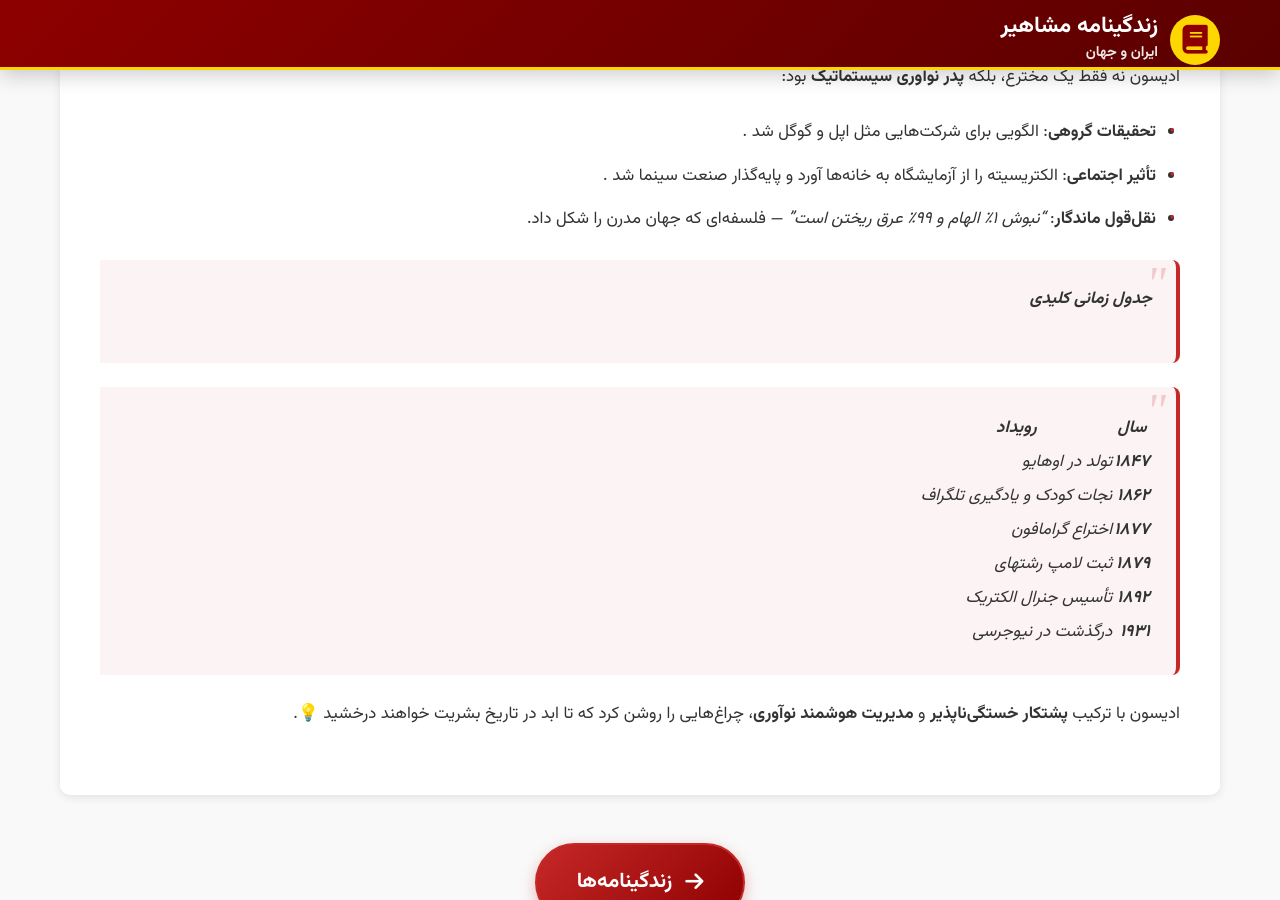
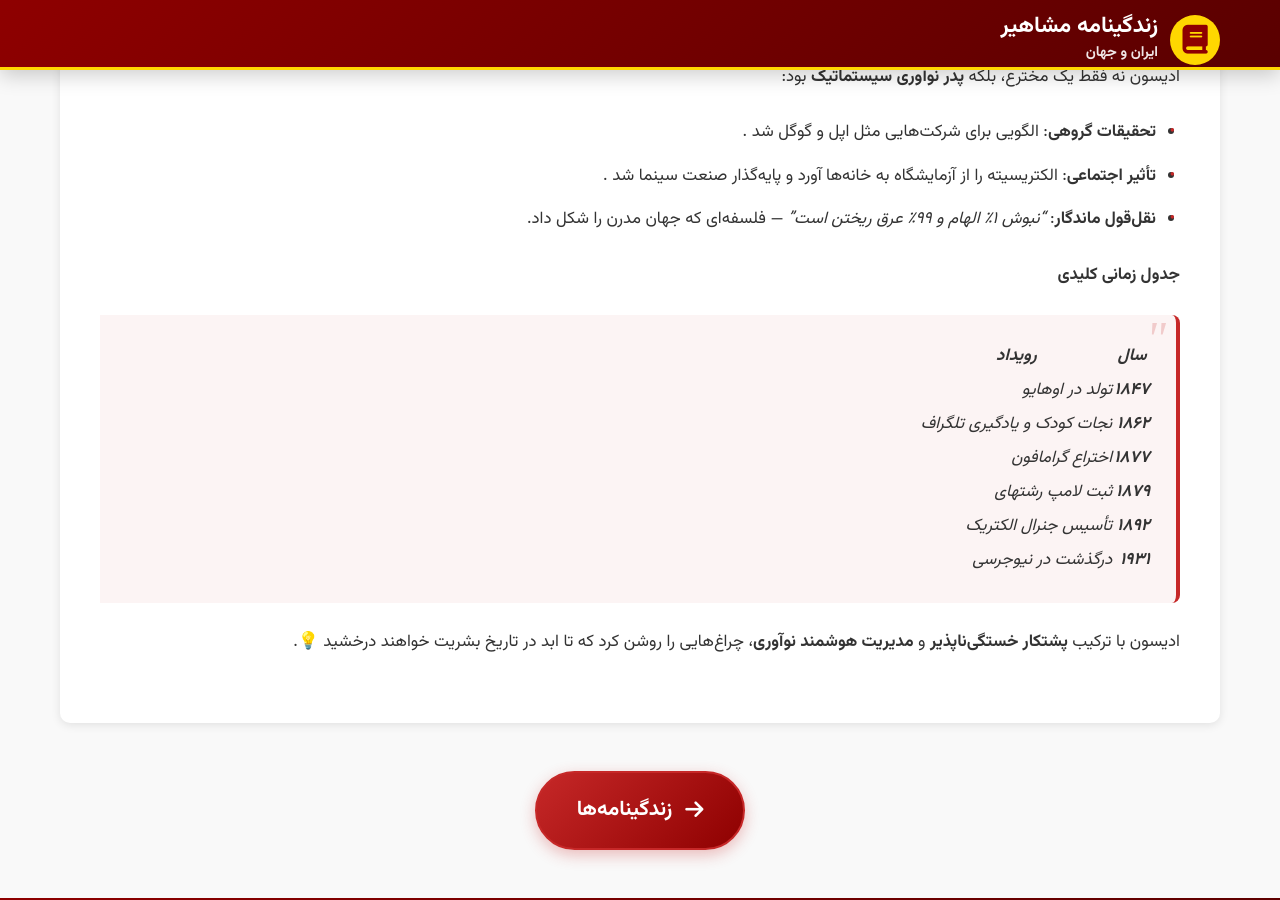
Before and after one commit to darkblog/darkblog.github.io, a Jekyll site: the page built from _posts/2025-7-3-44.md, in a window 1280 px wide and 900 px high, scrolled down 2062 px. Built offline with Jekyll 4.4.1, drawn with Linux system fonts in a browser that asks for light colours.

Commit message:
Update 2025-7-3-44.md

```diff
--- a/_posts/2025-7-3-44.md
+++ b/_posts/2025-7-3-44.md
@@ -42,7 +42,7 @@ title: زندگینامه توماس ادیسون - نابغه ای که جها
 - **تأثیر اجتماعی**: الکتریسیته را از آزمایشگاه به خانه‌ها آورد و پایه‌گذار صنعت سینما شد .
 - **نقل‌قول ماندگار**: *"نبوش ۱٪ الهام و ۹۹٪ عرق ریختن است"* — فلسفه‌ای که جهان مدرن را شکل داد.
 
-> **جدول زمانی کلیدی**
+**جدول زمانی کلیدی**
 
 > | سال       | رویداد                     |
 > |-----------|----------------------------|
```
